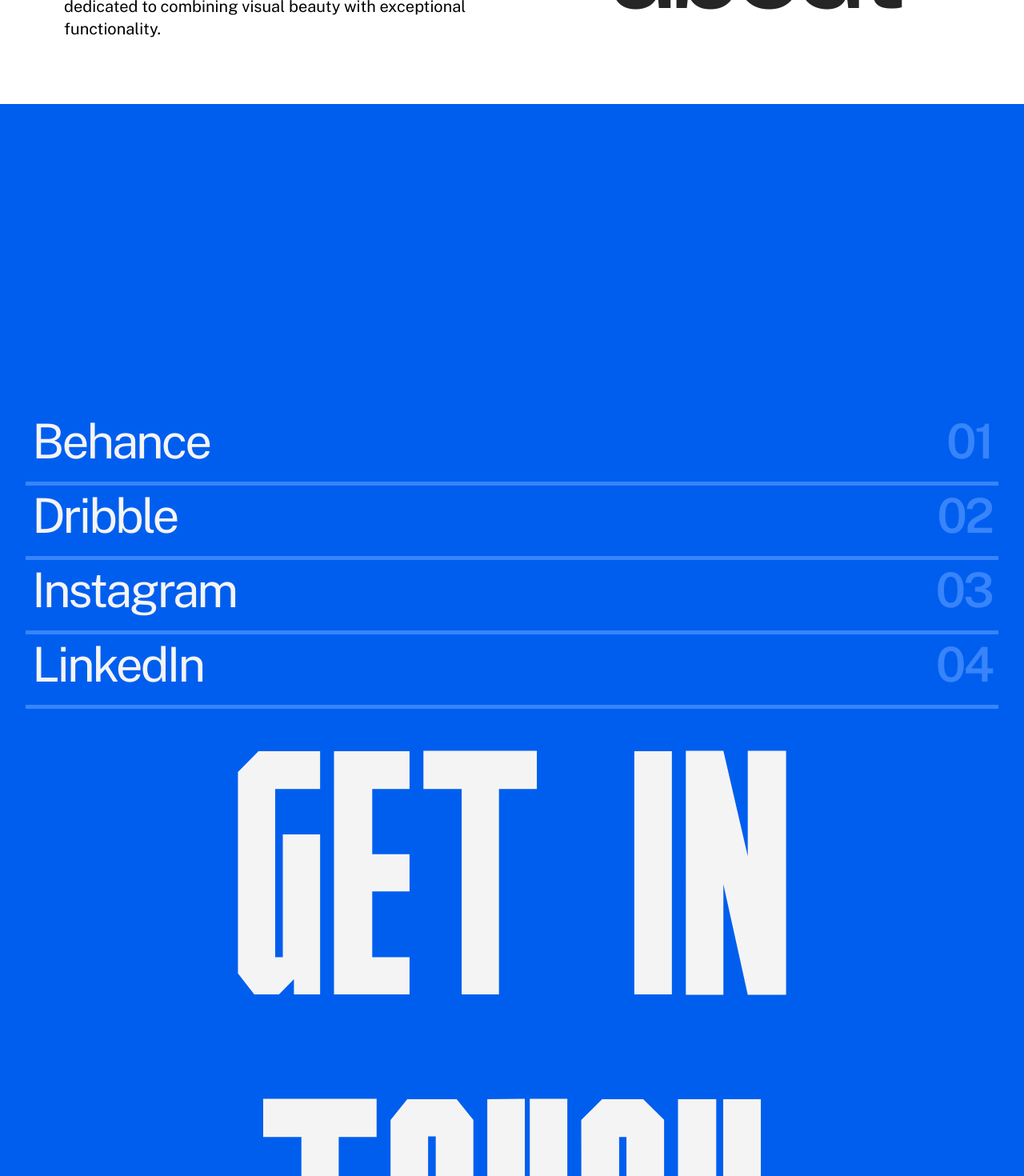
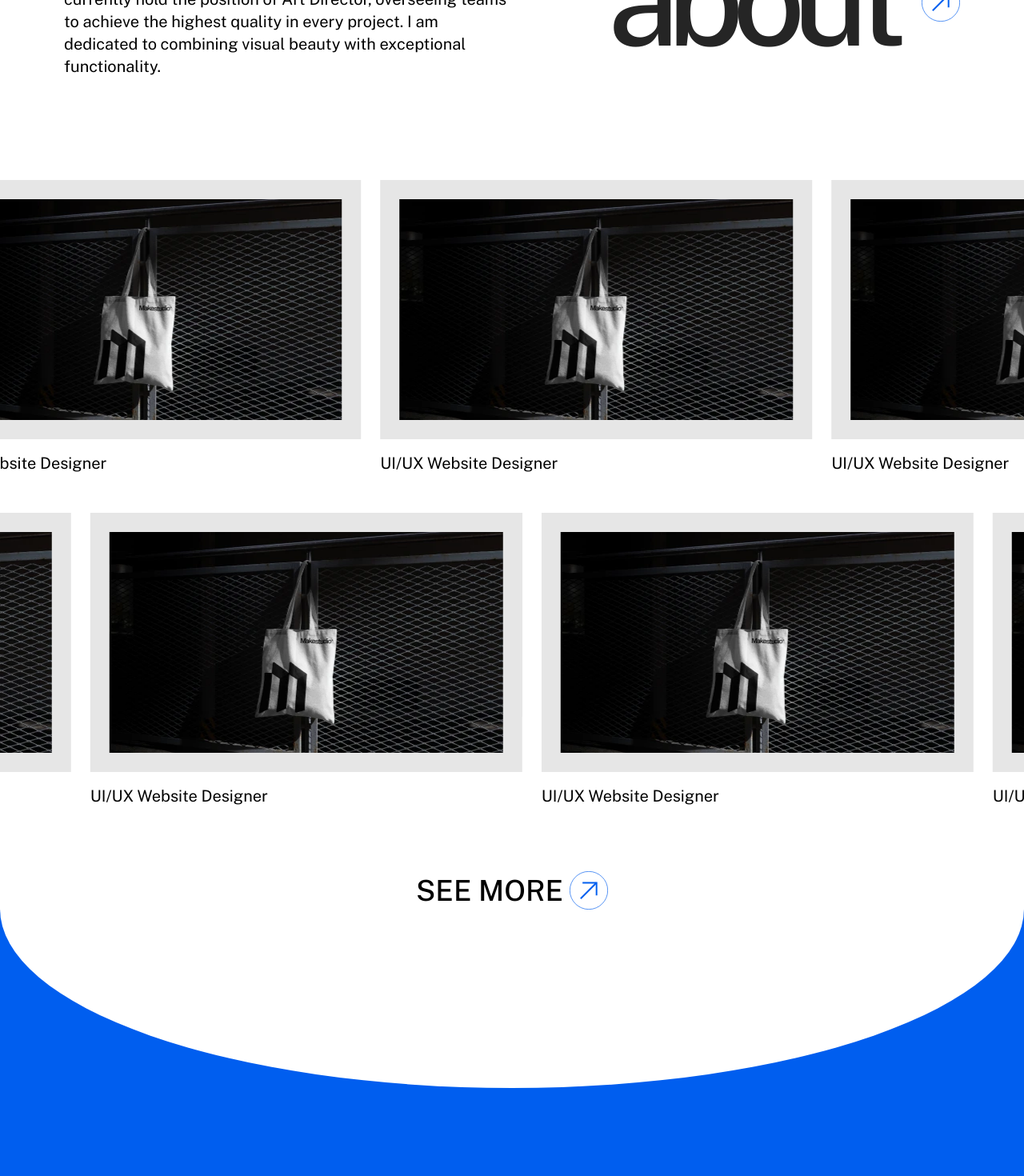
Before and after one commit to juandari/nevki, a Next.js app: page / in a window 1280 px wide. Shown: the part 1340-2810 px from the top of the page at 80% size. Built offline with nearby package versions, Linux system fonts and the light colour scheme.

Commit message:
feat: add infinite slider

```diff
--- a/src/app/components/about.tsx
+++ b/src/app/components/about.tsx
@@ -2,13 +2,15 @@
 import Image from "next/image";
 
 import arrowIcon from "@/app/assets/arrow-right-top.svg";
+import imageSlider from "@/app/assets/image-slider-1.webp";
 import { getDictionary } from "../dictionaries";
 
 export default async function About() {
   const locale = await getDictionary("en");
 
   return (
-    <section className="flex justify-between items-center px-20 mt-20">
+    <section className="pt-32 bg-white mt-[-1px]">
+      <div className="flex justify-between items-center px-20">
         <p className="w-[28em] text-xl">{locale.about}</p>
         <div className="flex gap-8 h-fit">
           <h2 className="text-secondary-500 text-[10rem] leading-[10rem] font-medium tracking-[-0.9rem]">
@@ -19,6 +21,152 @@
             <Image src={arrowIcon} alt="" className="w-12" />
           </div>
         </div>
+      </div>
+
+      <div className="mt-32 w-full inline-flex flex-nowrap gap-6 overflow-hidden">
+        <ul className="flex items-center justify-center gap-6 [&_img]:max-w-none animate-infinite-scroll-to-left">
+          <li>
+            <div className="bg-secondary-100 p-6">
+              <Image alt="" src={imageSlider} />
+            </div>
+            <p className="mt-4 text-xl">UI/UX Website Designer</p>
+          </li>
+          <li>
+            <div className="bg-secondary-100 p-6">
+              <Image alt="" src={imageSlider} />
+            </div>
+            <p className="mt-4 text-xl">UI/UX Website Designer</p>
+          </li>
+          <li>
+            <div className="bg-secondary-100 p-6">
+              <Image alt="" src={imageSlider} />
+            </div>
+            <p className="mt-4 text-xl">UI/UX Website Designer</p>
+          </li>
+          <li>
+            <div className="bg-secondary-100 p-6">
+              <Image alt="" src={imageSlider} />
+            </div>
+            <p className="mt-4 text-xl">UI/UX Website Designer</p>
+          </li>
+          <li>
+            <div className="bg-secondary-100 p-6">
+              <Image alt="" src={imageSlider} />
+            </div>
+            <p className="mt-4 text-xl">UI/UX Website Designer</p>
+          </li>
+        </ul>
+        <ul
+          aria-hidden="true"
+          className="flex items-center justify-center gap-6 [&_img]:max-w-none animate-infinite-scroll-to-left"
+        >
+          <li>
+            <div className="bg-secondary-100 p-6">
+              <Image alt="" src={imageSlider} />
+            </div>
+            <p className="mt-4 text-xl">UI/UX Website Designer</p>
+          </li>
+          <li>
+            <div className="bg-secondary-100 p-6">
+              <Image alt="" src={imageSlider} />
+            </div>
+            <p className="mt-4 text-xl">UI/UX Website Designer</p>
+          </li>
+          <li>
+            <div className="bg-secondary-100 p-6">
+              <Image alt="" src={imageSlider} />
+            </div>
+            <p className="mt-4 text-xl">UI/UX Website Designer</p>
+          </li>
+          <li>
+            <div className="bg-secondary-100 p-6">
+              <Image alt="" src={imageSlider} />
+            </div>
+            <p className="mt-4 text-xl">UI/UX Website Designer</p>
+          </li>
+          <li>
+            <div className="bg-secondary-100 p-6">
+              <Image alt="" src={imageSlider} />
+            </div>
+            <p className="mt-4 text-xl">UI/UX Website Designer</p>
+          </li>
+        </ul>
+      </div>
+
+      <div className="mt-12 w-full inline-flex flex-nowrap gap-6 overflow-hidden">
+        <ul className="flex items-center justify-center gap-6 [&_img]:max-w-none animate-infinite-scroll-to-right">
+          <li>
+            <div className="bg-secondary-100 p-6">
+              <Image alt="" src={imageSlider} />
+            </div>
+            <p className="mt-4 text-xl">UI/UX Website Designer</p>
+          </li>
+          <li>
+            <div className="bg-secondary-100 p-6">
+              <Image alt="" src={imageSlider} />
+            </div>
+            <p className="mt-4 text-xl">UI/UX Website Designer</p>
+          </li>
+          <li>
+            <div className="bg-secondary-100 p-6">
+              <Image alt="" src={imageSlider} />
+            </div>
+            <p className="mt-4 text-xl">UI/UX Website Designer</p>
+          </li>
+          <li>
+            <div className="bg-secondary-100 p-6">
+              <Image alt="" src={imageSlider} />
+            </div>
+            <p className="mt-4 text-xl">UI/UX Website Designer</p>
+          </li>
+          <li>
+            <div className="bg-secondary-100 p-6">
+              <Image alt="" src={imageSlider} />
+            </div>
+            <p className="mt-4 text-xl">UI/UX Website Designer</p>
+          </li>
+        </ul>
+        <ul
+          aria-hidden="true"
+          className="flex items-center justify-center gap-6 [&_img]:max-w-none animate-infinite-scroll-to-right"
+        >
+          <li>
+            <div className="bg-secondary-100 p-6">
+              <Image alt="" src={imageSlider} />
+            </div>
+            <p className="mt-4 text-xl">UI/UX Website Designer</p>
+          </li>
+          <li>
+            <div className="bg-secondary-100 p-6">
+              <Image alt="" src={imageSlider} />
+            </div>
+            <p className="mt-4 text-xl">UI/UX Website Designer</p>
+          </li>
+          <li>
+            <div className="bg-secondary-100 p-6">
+              <Image alt="" src={imageSlider} />
+            </div>
+            <p className="mt-4 text-xl">UI/UX Website Designer</p>
+          </li>
+          <li>
+            <div className="bg-secondary-100 p-6">
+              <Image alt="" src={imageSlider} />
+            </div>
+            <p className="mt-4 text-xl">UI/UX Website Designer</p>
+          </li>
+          <li>
+            <div className="bg-secondary-100 p-6">
+              <Image alt="" src={imageSlider} />
+            </div>
+            <p className="mt-4 text-xl">UI/UX Website Designer</p>
+          </li>
+        </ul>
+      </div>
+
+      <button className="text-4xl flex items-center gap-2 font-medium mx-auto mt-20">
+        <span>SEE MORE</span>
+        <Image src={arrowIcon} alt="" className="w-12" />
+      </button>
     </section>
   );
 }
--- a/src/app/components/footer.tsx
+++ b/src/app/components/footer.tsx
@@ -25,10 +25,19 @@
   const locale = await getDictionary("en");
 
   return (
+    <>
+      <div
+        style={{ borderRadius: "0 0 50% 50%/0 0 100% 100%" }}
+        className="bg-white h-[14em] w-full mt-[-1px]"
+      ></div>
       <section
         aria-label="footer"
-      className="mt-20 px-8 text-6xl bg-primary-500 pt-96 pb-20 relative"
+        className="px-8 text-6xl pt-32 pb-20 relative"
       >
+        <h3 className="font-normal font-make text-secondary-50 text-[435px] w-full text-center">
+          {locale["contact-button"]}
+        </h3>
+
         <ul>
           {SOCIAL_MEDIAS.map((item) => (
             <li
@@ -43,11 +52,7 @@
           ))}
         </ul>
 
-      <h3 className="font-normal font-make text-secondary-50 text-[435px] w-full text-center">
-        {locale["contact-button"]}
-      </h3>
-
-      <div className="mt-12 flex justify-between text-lg text-secondary-50">
+        <div className="mt-16 flex justify-between text-lg text-secondary-50">
           <span className="w-[33.3%] whitespace-nowrap">
             ALL RIGHTS RESERVED © 2023
           </span>
@@ -57,5 +62,6 @@
           <span className="w-[33.3%] uppercase text-right">MAKESTUDIO</span>
         </div>
       </section>
+    </>
   );
 }
--- a/src/app/page.tsx
+++ b/src/app/page.tsx
@@ -5,7 +5,7 @@
 
 export default async function Home() {
   return (
-    <main>
+    <main className="bg-primary-500">
       <Navbar />
       <Hero />
       <About />
--- a/tailwind.config.ts
+++ b/tailwind.config.ts
@@ -41,6 +41,22 @@
           900: "#070707",
         },
       },
+      animation: {
+        "infinite-scroll-to-left":
+          "infinite-scroll-to-left 25s linear infinite",
+        "infinite-scroll-to-right":
+          "infinite-scroll-to-right 25s linear infinite",
+      },
+      keyframes: {
+        "infinite-scroll-to-left": {
+          from: { transform: "translateX(0)" },
+          to: { transform: "translateX(-100%)" },
+        },
+        "infinite-scroll-to-right": {
+          from: { transform: "translateX(-100%)" },
+          to: { transform: "translateX(0)" },
+        },
+      },
     },
   },
   plugins: [],
```
Also changed, not shown: src/app/assets/image-slider-1.webp (added). Lines whose indentation alone changed are shown as unchanged.
